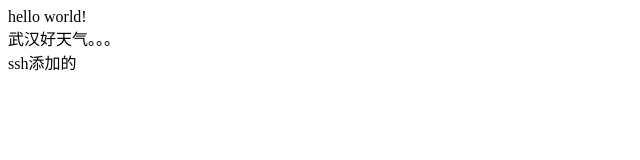
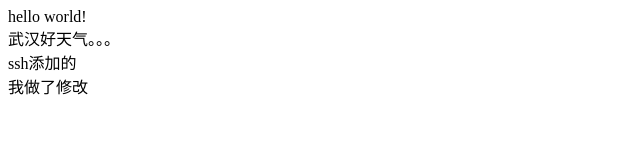
Before and after one commit to qiyuelqc/test88, a plain HTML site: page index.html in a window 1280 px wide. Shown: the whole page, without its empty margins (0-640 px from the left). Drawn offline with Linux system fonts and the light colour scheme.

Commit message:
我又做了修改

```diff
--- a/index.html
+++ b/index.html
@@ -10,5 +10,7 @@
     武汉好天气。。。
     <br/>
     ssh添加的
+    <br/>
+    我做了修改
 </body>
 </html>
```
